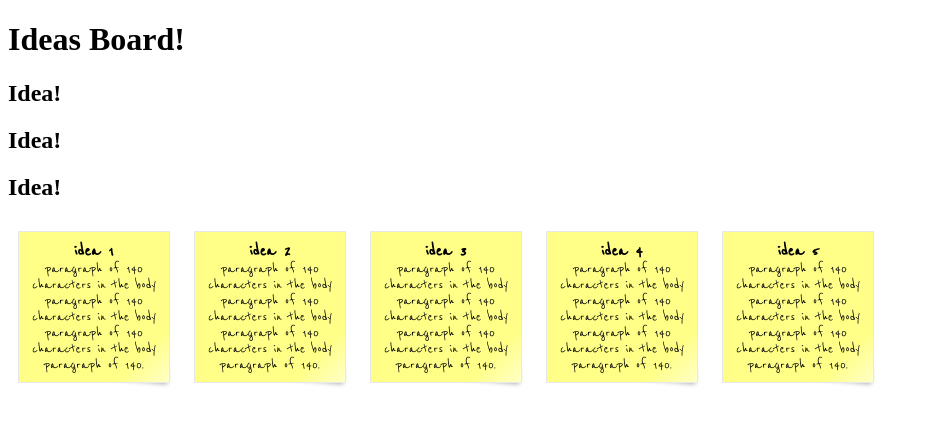
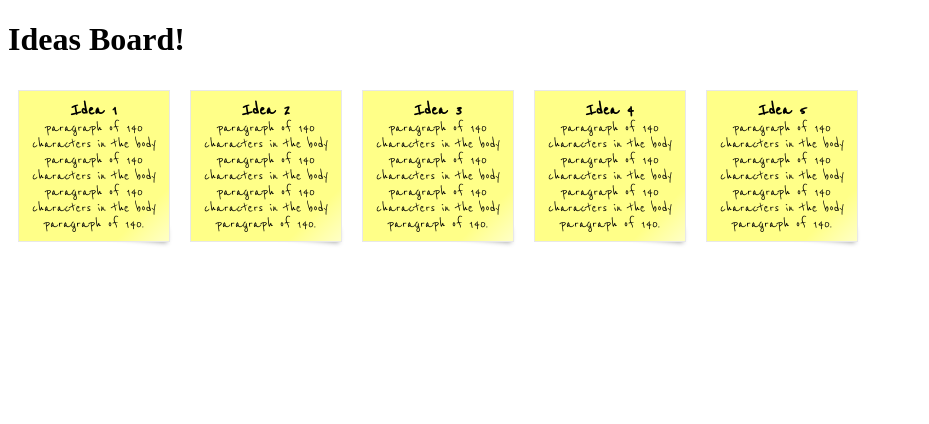
Before and after one commit to ahneo/idea-board, a React (Vite) app: page / in a window 1280 px wide. Shown: the top 424 px of the page, without its empty margins (0-929 px from the left). Built offline with nearby package versions, Linux system fonts and the light colour scheme.

Commit message:
remove html markup with idea component

```diff
--- a/src/App.js
+++ b/src/App.js
@@ -2,13 +2,39 @@ import React from "react";
 import ReactDOM from "react-dom";
 import Idea from "./Idea";
 
-const App = () => {
-  return React.createElement("div", {}, [
-    React.createElement("h1", {}, "Ideas Board!"),
-    React.createElement(Idea),
-    React.createElement(Idea),
-    React.createElement(Idea)
-  ]);
-};
+class App extends React.Component {
+  render() {
+    return (
+      <div>
+        <h1>Ideas Board!</h1>
+        <Idea
+          title="Idea 1"
+          body="paragraph of 140 characters in the body paragraph of 140 characters in
+        the body paragraph of 140 characters in the body paragraph of 140."
+        />
+        <Idea
+          title="Idea 2"
+          body="paragraph of 140 characters in the body paragraph of 140 characters in
+        the body paragraph of 140 characters in the body paragraph of 140."
+        />
+        <Idea
+          title="Idea 3"
+          body="paragraph of 140 characters in the body paragraph of 140 characters in
+        the body paragraph of 140 characters in the body paragraph of 140."
+        />
+        <Idea
+          title="Idea 4"
+          body="paragraph of 140 characters in the body paragraph of 140 characters in
+        the body paragraph of 140 characters in the body paragraph of 140."
+        />
+        <Idea
+          title="Idea 5"
+          body="paragraph of 140 characters in the body paragraph of 140 characters in
+        the body paragraph of 140 characters in the body paragraph of 140."
+        />
+      </div>
+    );
+  }
+}
 
 ReactDOM.render(React.createElement(App), document.getElementById("root"));
--- a/src/Idea.js
+++ b/src/Idea.js
@@ -1,7 +1,13 @@
 import React from "react";
 
-const Idea = () => {
-  return React.createElement("h2", {}, "Idea!");
+const Idea = props => {
+  return (
+    <div className="idea">
+      <span className="idea-title">{props.title}</span>
+      <br />
+      {props.body}
+    </div>
+  );
 };
 
 export default Idea;
--- a/src/index.html
+++ b/src/index.html
@@ -12,39 +12,7 @@
     <link rel="stylesheet" href="./styles.css" />
   </head>
   <body>
-    <div id="root">not rendered</div>
+    <div id="root">loading...</div>
     <script src="App.js"></script>
-    <div>
-      <div class="idea">
-        <span class="idea-title">idea 1</span>
-        <br />
-        paragraph of 140 characters in the body paragraph of 140 characters in
-        the body paragraph of 140 characters in the body paragraph of 140.
-      </div>
-      <div class="idea">
-        <span class="idea-title">idea 2</span>
-        <br />
-        paragraph of 140 characters in the body paragraph of 140 characters in
-        the body paragraph of 140 characters in the body paragraph of 140.
-      </div>
-      <div class="idea">
-        <span class="idea-title">idea 3</span>
-        <br />
-        paragraph of 140 characters in the body paragraph of 140 characters in
-        the body paragraph of 140 characters in the body paragraph of 140.
-      </div>
-      <div class="idea">
-        <span class="idea-title">idea 4</span>
-        <br />
-        paragraph of 140 characters in the body paragraph of 140 characters in
-        the body paragraph of 140 characters in the body paragraph of 140.
-      </div>
-      <div class="idea">
-        <span class="idea-title">idea 5</span>
-        <br />
-        paragraph of 140 characters in the body paragraph of 140 characters in
-        the body paragraph of 140 characters in the body paragraph of 140.
-      </div>
-    </div>
   </body>
 </html>
```
